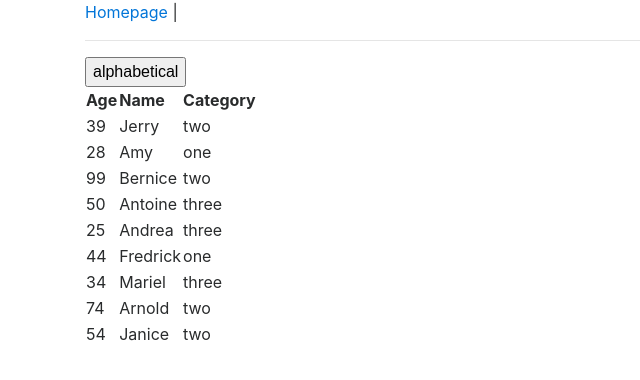
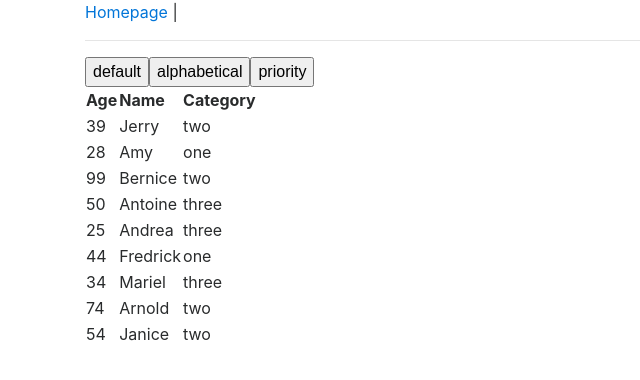
Before and after one commit to j-cornelio/Users, a React (Create React App) app: page / in a window 1280 px wide. Shown: the top 380 px of the page, without its empty margins (0-640 px from the left). Built offline with nearby package versions, Linux system fonts and the light colour scheme.

Commit message:
all sorted - done

```diff
--- a/src/components/Users/UsersTable.js
+++ b/src/components/Users/UsersTable.js
@@ -62,17 +62,13 @@ const USERS = {
   ]
 };
 
-const SortOptions = ({ alpha }) => {
-	// const handleAlpha = (e) => {
-	// 	alpha(e.target.)
-	// }
-
-	return (
-		<div>
-			<button onClick={alpha}>alphabetical</button>
-		</div>
-	)
-};
+const SortOptions = ({ alpha, defaultFunc, priority }) => (
+	<div>
+		<button onClick={defaultFunc}>default</button>
+		<button onClick={alpha}>alphabetical</button>
+		<button onClick={priority}>priority</button>
+	</div>
+)
 
 class UsersTable extends Component {
 	constructor(props){
@@ -86,16 +82,21 @@ class UsersTable extends Component {
 	}
 
 	default(){
-		console.log('default: ')
+		this.setState((prevState) => ({users: USERS.data}));
 	}
 
 	alpha(){
-		const sorted = this.state.users.sort((a, b) => a.name < b.name ? -1 : 1);
-		this.setState((prevState) => ({users: sorted}))
+		const sorted = [...this.state.users]
+						.sort((a, b) => a.name < b.name ? -1 : 1);
+
+		this.setState((prevState) => ({users: sorted}));
 	}
 
 	priority(){
-		console.log('priority: ')
+		const sorted = [...this.state.users]
+						.sort((a, b) => a.priority < b.priority ? -1 : 1);
+
+		this.setState((prevState) => ({users: sorted}));
 	}
 
 	render() {
@@ -103,7 +104,7 @@ class UsersTable extends Component {
 		console.log(users)
 		return (
 			<div>
-				<SortOptions alpha={this.alpha} />
+				<SortOptions alpha={this.alpha} defaultFunc={this.default} priority={this.priority} />
 				<Table users={users} />
 			</div>
 		)
```
